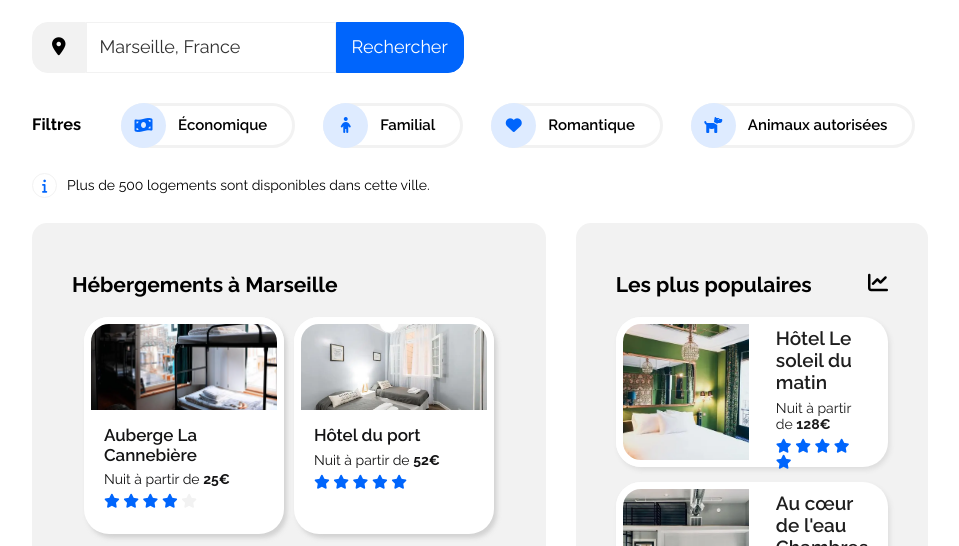
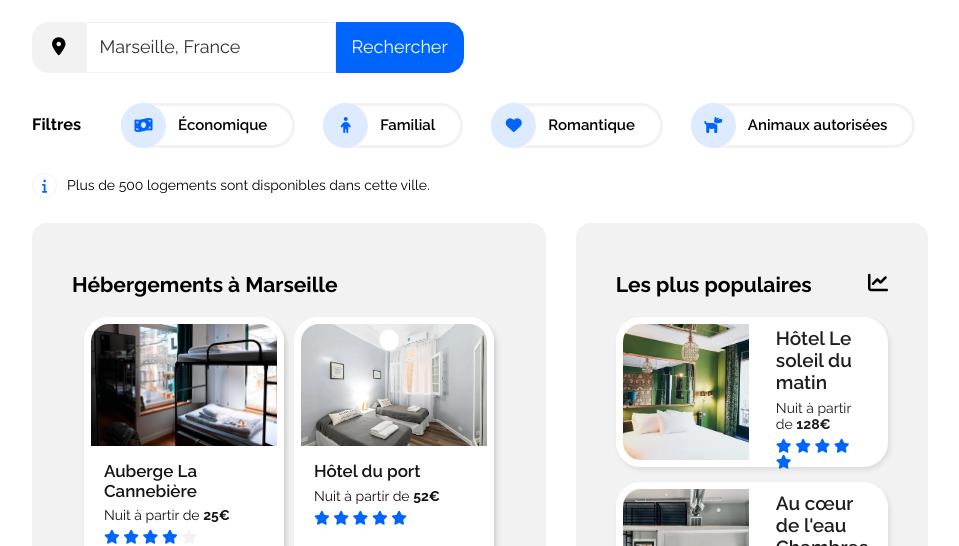
Before and after one commit to thomasbnt/DW_P2_Booki_OC, a plain HTML site: page index.html in a window 1280 px wide. Shown: the part 200-746 px from the top of the page, without its empty margins (160-1119 px from the left). Drawn offline with Linux system fonts and the light colour scheme.

Commit message:
modif flex cards same width w/ calc(... -10px)

```diff
--- a/assets/css/main.css
+++ b/assets/css/main.css
@@ -257,7 +257,7 @@ input {
     border-radius: 25px;
     box-shadow: #c1c1c1a6 3px 4px 4px;
     transition: .4s;
-    max-width: calc(100% / 3);
+    max-width: calc((100% / 3) - 10px);
     min-width: 200px;
     flex-grow: 1;
 }
@@ -279,8 +279,8 @@ input {
     object-fit: cover;
     transition: .3s;
     width: 100%;
-    min-width: 200px;
-    max-height: 100px;
+    min-width: 120px;
+    max-height: 136px;
     border-radius: 25px 25px 0 0;
     border: white solid 7px;
     -webkit-user-drag: none;
```
